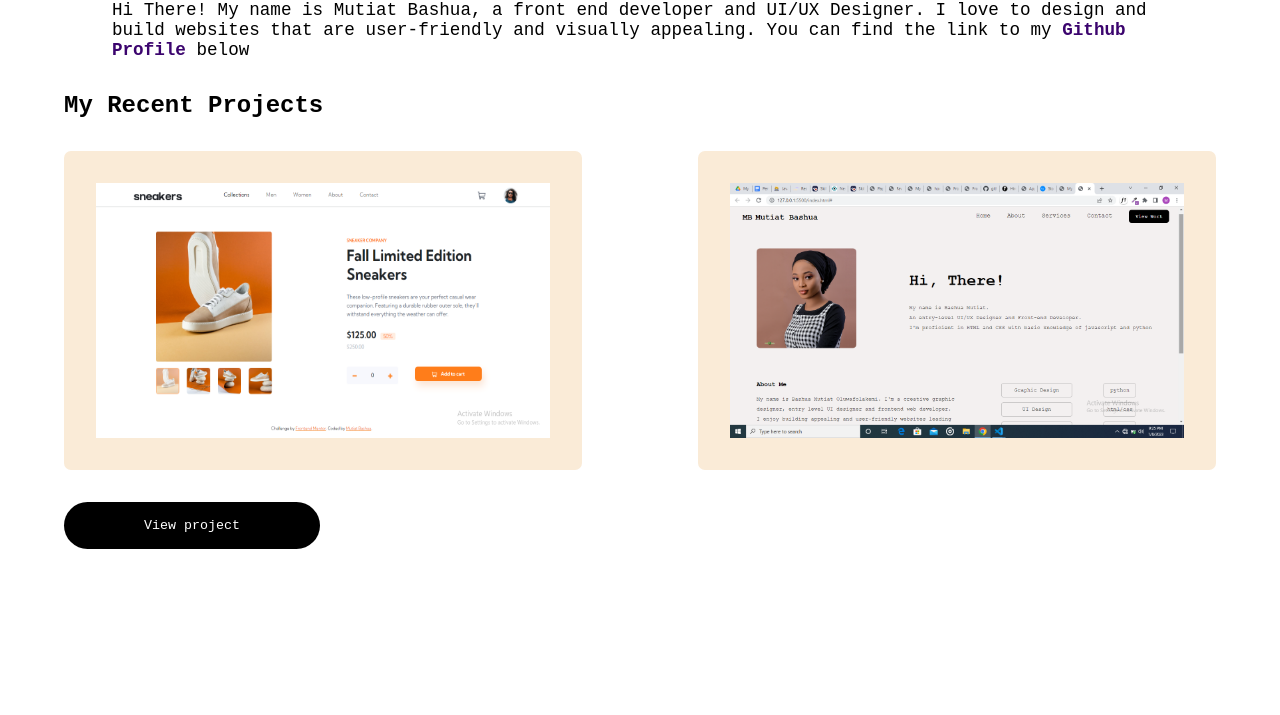
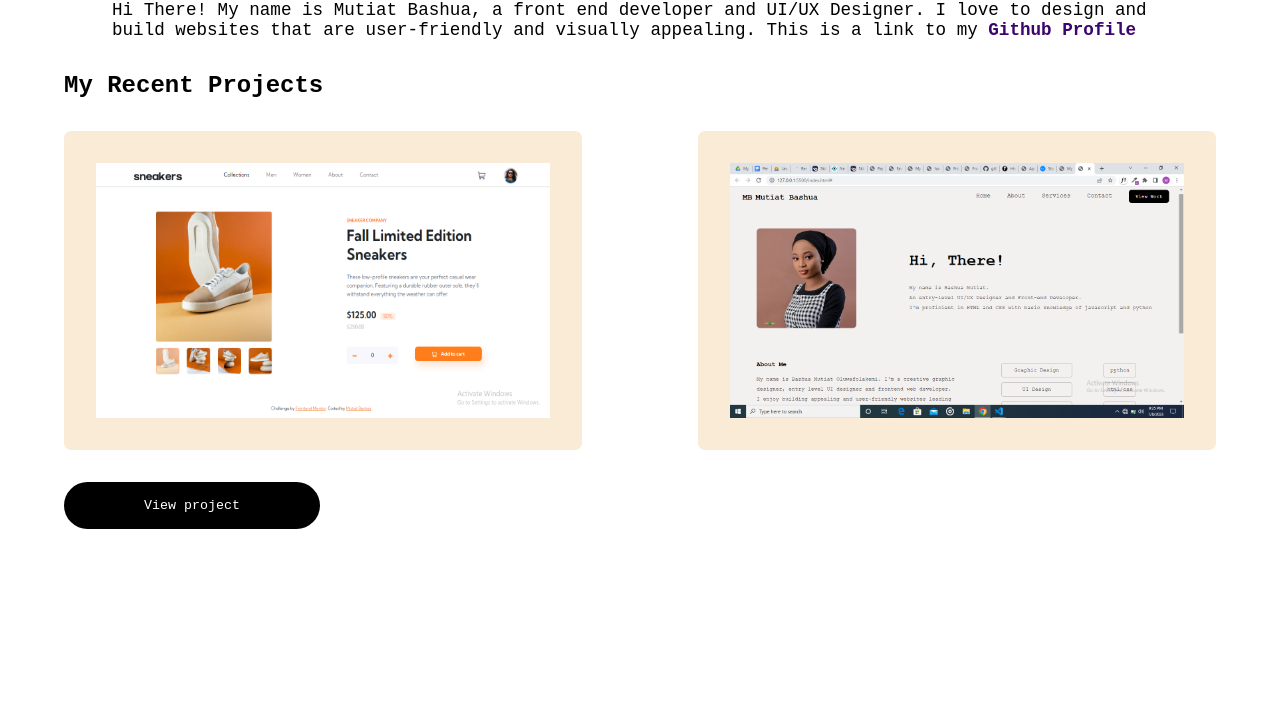
Before and after one commit to MutiatBash/Coding-Project, a plain HTML site: page index.html in a window 1280 px wide. Shown: the part 85-800 px from the top of the page. Drawn offline with Linux system fonts and the light colour scheme.

Commit message:
edited index

```diff
--- a/index.html
+++ b/index.html
@@ -12,9 +12,8 @@
     <p class="paragraph">
       Hi There! My name is Mutiat Bashua, a front end developer and UI/UX
       Designer. I love to design and build websites that are user-friendly and
-      visually appealing. You can find the link to my
+      visually appealing. This is a link to my
       <a class="link2" href="https://github.com/MutiatBash">Github Profile</a>
-      below
     </p>
     <h2 id="heading2">My Recent Projects</h2>
     <div id="projects">
```
